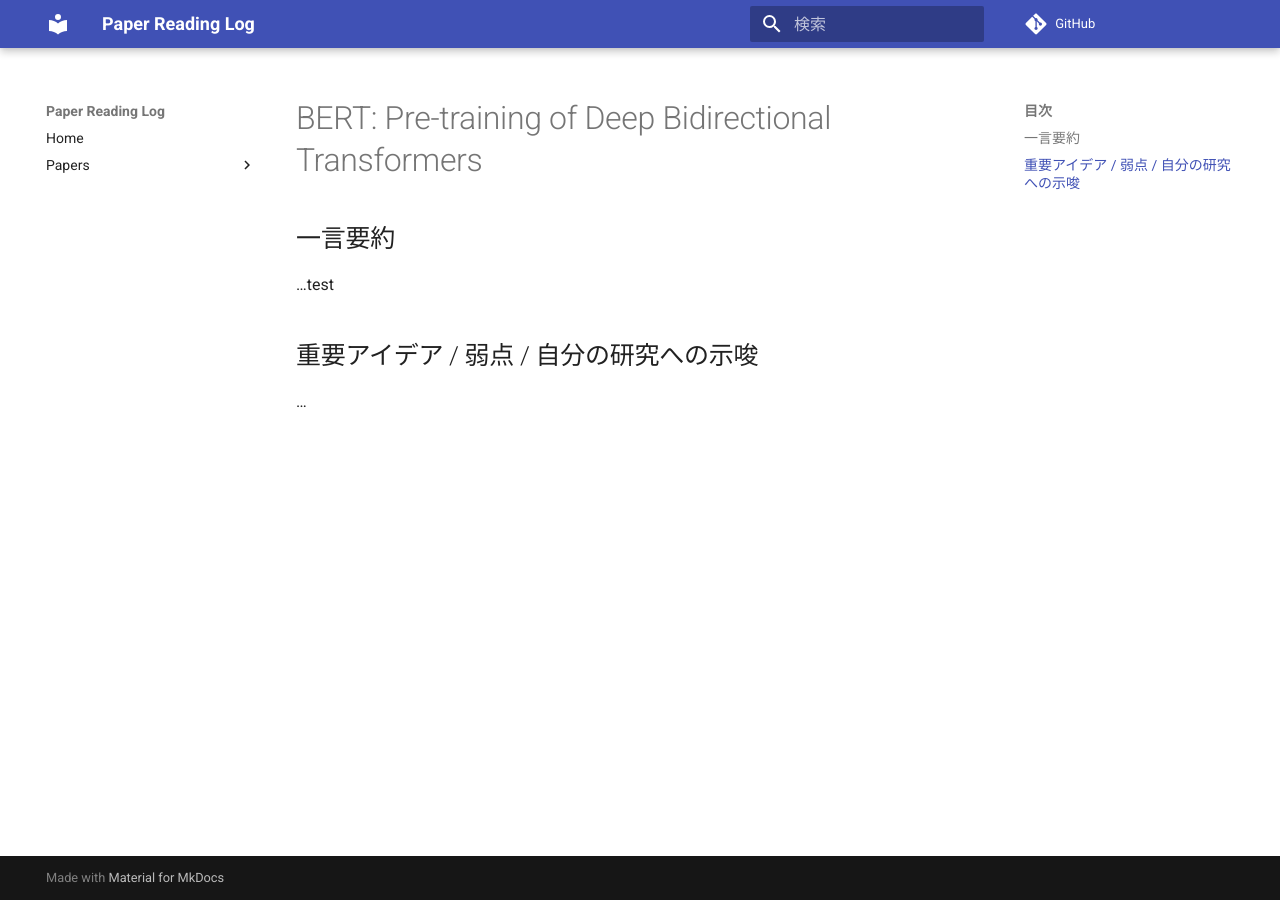
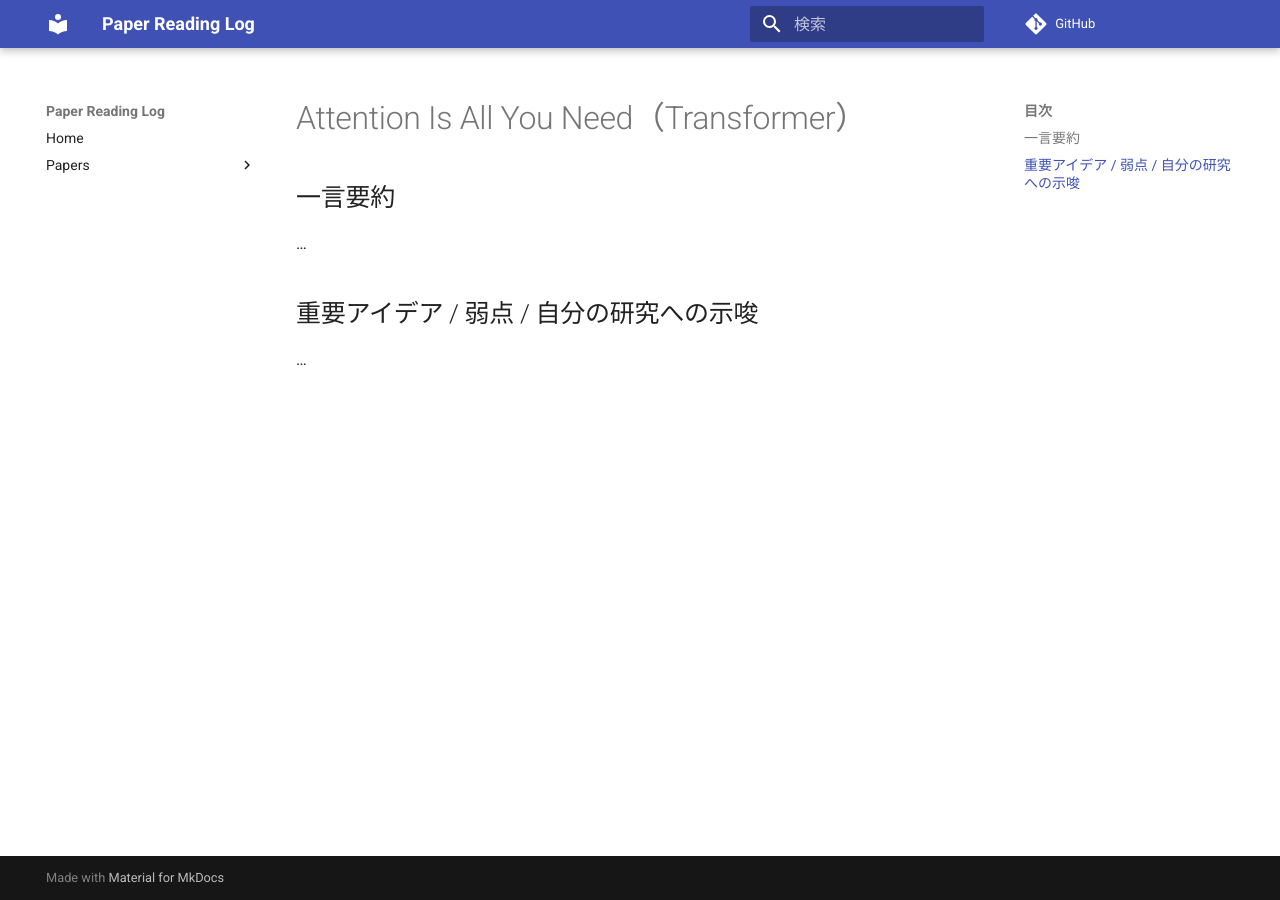
Before and after one commit to sato-cotoco/paper-reading, an MkDocs documentation site: the page built from docs/2025/2025-09-15-test.md, in a window 1280 px wide. Built offline with MkDocs 1.6.1 and Material for MkDocs 9.7.7, drawn with Linux system fonts in a browser that asks for light colours; comment, search, counter and statistics services are not loaded.

Commit message:
Update 2025-09-15-test.md

```diff
--- a/docs/2025/2025-09-15-test.md
+++ b/docs/2025/2025-09-15-test.md
@@ -1,13 +1,13 @@
 ---
-title: "BERT: Pre-training of Deep Bidirectional Transformers"
-url: "https://arxiv.org/abs/1810.04805"
-tags: ["BERT","NLP"]
+title: "Attention Is All You Need（Transformer）"
+url: "[https://arxiv.org/abs/1810.04805](https://arxiv.org/html/1706.03762v7)"
+tags: []
 status: "read"   # skim | read | reproduced
-read_date: "2025-10-01"
+read_date: "2025-09-15"
 ---
 
 ## 一言要約
-…test
+…
 
 ## 重要アイデア / 弱点 / 自分の研究への示唆
 …
```
